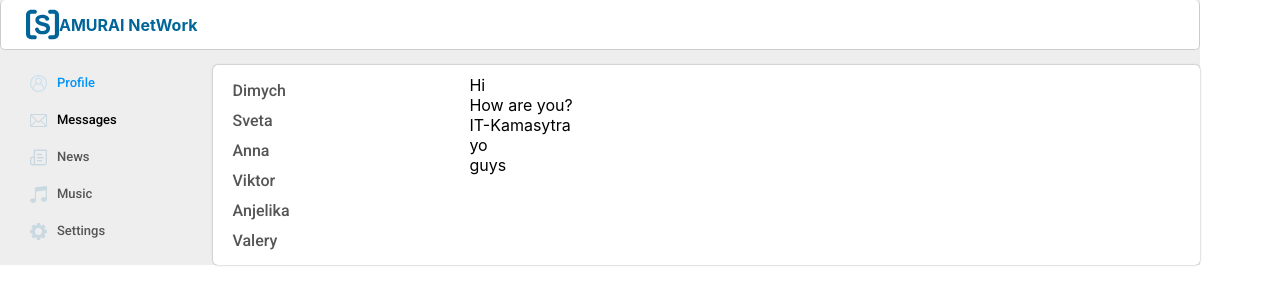
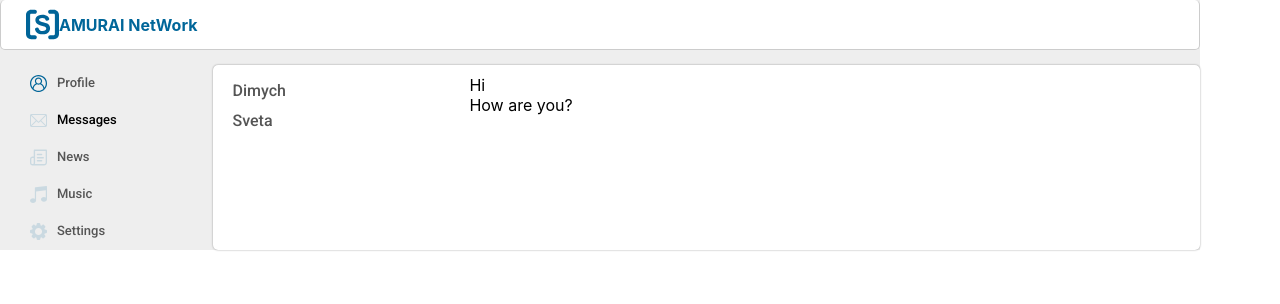
Before and after one commit to bitewolf/react-kabzda-1, a React (Create React App) app: page /dialogs in a window 1280 px wide. Shown: the top 304 px of the page. Built offline with nearby package versions, Linux system fonts and the light colour scheme.

Commit message:
edit style

```diff
--- a/src/components/Dialogs/Dialogs.jsx
+++ b/src/components/Dialogs/Dialogs.jsx
@@ -14,26 +14,36 @@ const Dialogs__message = (props) => {
     return (
         <div className={s.dialogs__message}>{props.message}</div>
         )
-
 }
+    let dialogs__data = [
+        {id: 1, name: 'Dimych'},
+        {id: 2, name: 'Sveta'},
+        {id: 3, name: 'Anna'},
+        {id: 4, name: 'Viktor'},
+        {id: 5, name: 'Anjelika'},
+        {id: 6, name: 'Valery'}
+    ]
+    let message__data = [
+        {id: 1, message: 'Hi'},
+        {id: 2, message: 'How are you?'},
+        {id: 3, message: 'Anna'},
+        {id: 4, message: 'IT-Kamasytra'},
+        {id: 5, message: 'yo'},
+        {id: 6, message: 'guys'}
+    ]
 
 const Dialogs = (props) => {
     return (
         <div className={s.dialogs}>
             <div className={s.dialogs__items}>
-                <Dialog__item name='Dimych' id='1'/>
-                <Dialog__item name='Sveta' id='2' />
-                <Dialog__item name='Anna' id='3' />
-                <Dialog__item name='Viktor' id='4' />
-                <Dialog__item name='Anjelika' id='5' />
-                <Dialog__item name='Valery' id='6' />
+                <Dialog__item name={dialogs__data[0].name} id={dialogs__data[0].id}/>
+                <Dialog__item name={dialogs__data[1].name} id={dialogs__data[1].id}/>
+
             </div>
             <div className={s.dialogs__messages}>
-                <Dialogs__message message="Hi"/>
-                <Dialogs__message message="How are you?"/>
-                <Dialogs__message message="IT-Kamasytra"/>
-                <Dialogs__message message="yo"/>
-                <Dialogs__message message="guys"/>
+                <Dialogs__message message={message__data[0].message}/>
+                <Dialogs__message message={message__data[1].message}/>
+
             </div>
         </div>
     )
--- a/src/components/Navbar/Navbar.jsx
+++ b/src/components/Navbar/Navbar.jsx
@@ -10,7 +10,7 @@ const Navbar = () => {
     return (
         <nav className={s.nav}>
         <div className={s.item}>
-         <img className={s.icon} src={profileLogo} alt=""/>
+         <img className={s.active ? s.iconActive : s.icon} src={profileLogo} alt=""/>
          <NavLink to="/profile" activeClassName={s.active}>Profile</NavLink>
         </div>
         <div className={s.item}>
--- a/src/components/Navbar/Navbar.module.css
+++ b/src/components/Navbar/Navbar.module.css
@@ -34,6 +34,10 @@
   width: 17px;
   height: 17px;
 }
-.item:first-child{
-  filter: invert(19%) sepia(97%) saturate(2124%) hue-rotate(182deg) brightness(99%) contrast(101%) opacity(100%)
+.iconActive {
+  filter: invert(19%) sepia(97%) saturate(2124%) hue-rotate(182deg) brightness(99%) contrast(101%) opacity(100%);
+  padding: 0 5px 0 20px;
+  width: 17px;
+  height: 17px;
+
 }
--- a/src/components/Profile/Myposts/MyPosts.jsx
+++ b/src/components/Profile/Myposts/MyPosts.jsx
@@ -1,6 +1,16 @@
 import s from './MyPosts.module.css'
 import Post from './Post/Post'
 const MyPosts = () => {
+
+  let post__data = [
+    {likes: 1000, message: 'hi, how a you?'},
+    {likes: 2, message: 'олололо'},
+    {likes: 93, message: 'тролололо'},
+    {likes: 40, message: 'кек'},
+    {likes: 1, message: 'пыщ'},
+    {likes: 16, message: 'lil'}
+]
+
     return (
       <div>
       <h3>my posts</h3>
@@ -15,11 +25,8 @@ const MyPosts = () => {
 
       </div>
       <div className={s.posts}>
-        <Post message='hi, how a you?' likes='1 like'/>
-        <Post message='олололо' likes='3 likes'/>
-        <Post message='тролололо' likes='2 лейпцига'/>
-        <Post message='кек' likes='5 лукасов'/>
-        <Post message='пыщ' likes='77 луцианосов'/>
+        <Post message={post__data[0].message} likes={post__data[0].likes}/>
+        <Post message={post__data[1].message} likes={post__data[1].likes}/>
 
       </div>
     </div>
--- a/src/components/Profile/Myposts/Post/Post.jsx
+++ b/src/components/Profile/Myposts/Post/Post.jsx
@@ -3,10 +3,10 @@ const Post = (props) => {
     return (
         <div className={s.item}>
           <img src="https://cdn.iconscout.com/icon/free/png-512/avatar-372-456324.png" alt=""/>
-          {props.message}
-          <div>
-          <span>{props.likes}</span>
-          </div>
+
+          <div> {props.message}</div>
+          <div> ♥{props.likes}</div>
+
 
         </div>
     )
--- a/src/components/Profile/Myposts/Post/Post.module.css
+++ b/src/components/Profile/Myposts/Post/Post.module.css
@@ -7,3 +7,6 @@
  .item img {
      width: 66px;
  }
+ .item div {
+    padding-left: 5px;
+}
```
Also changed, not shown: 1 other file (tests, documents, lock files or other folders).
